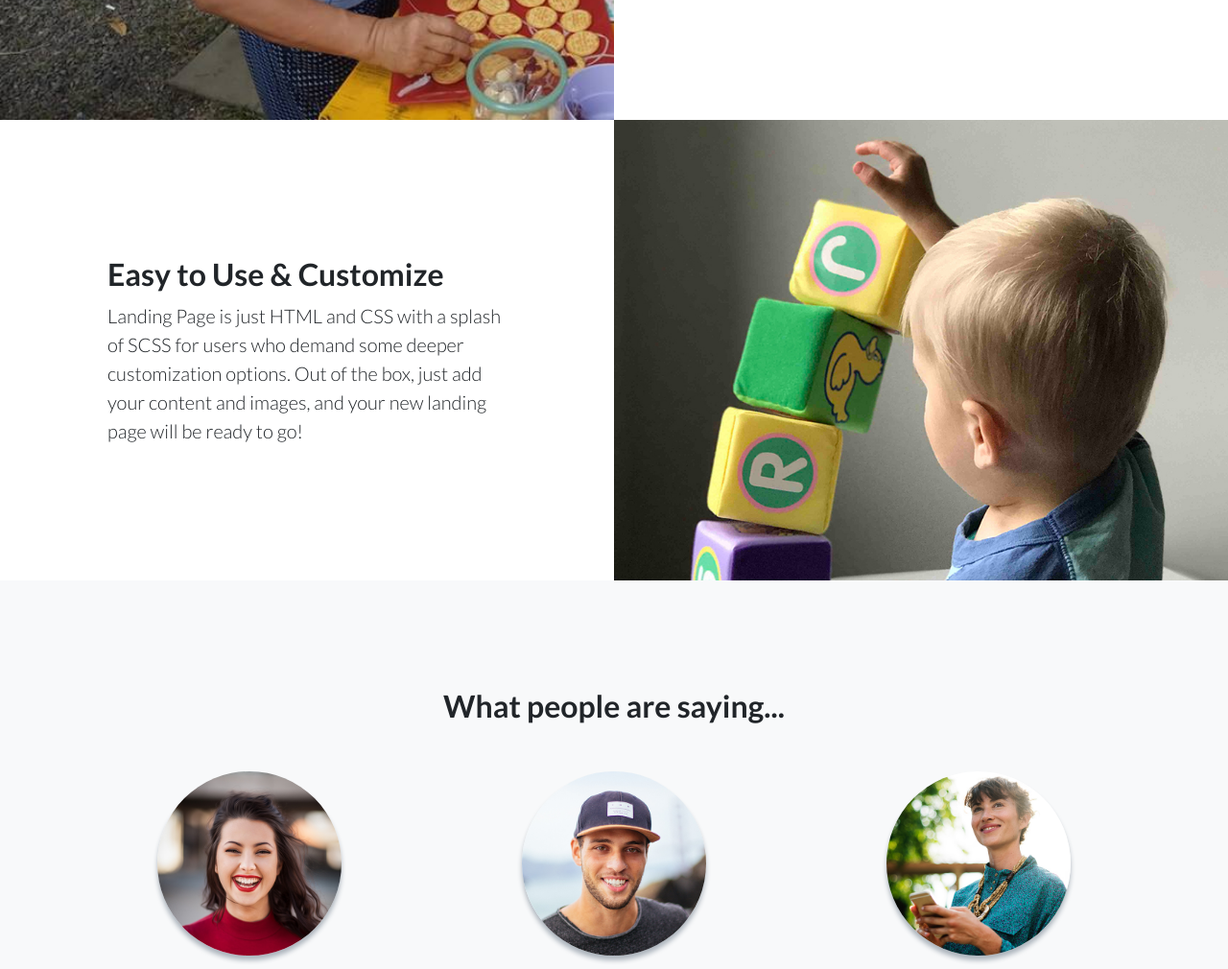
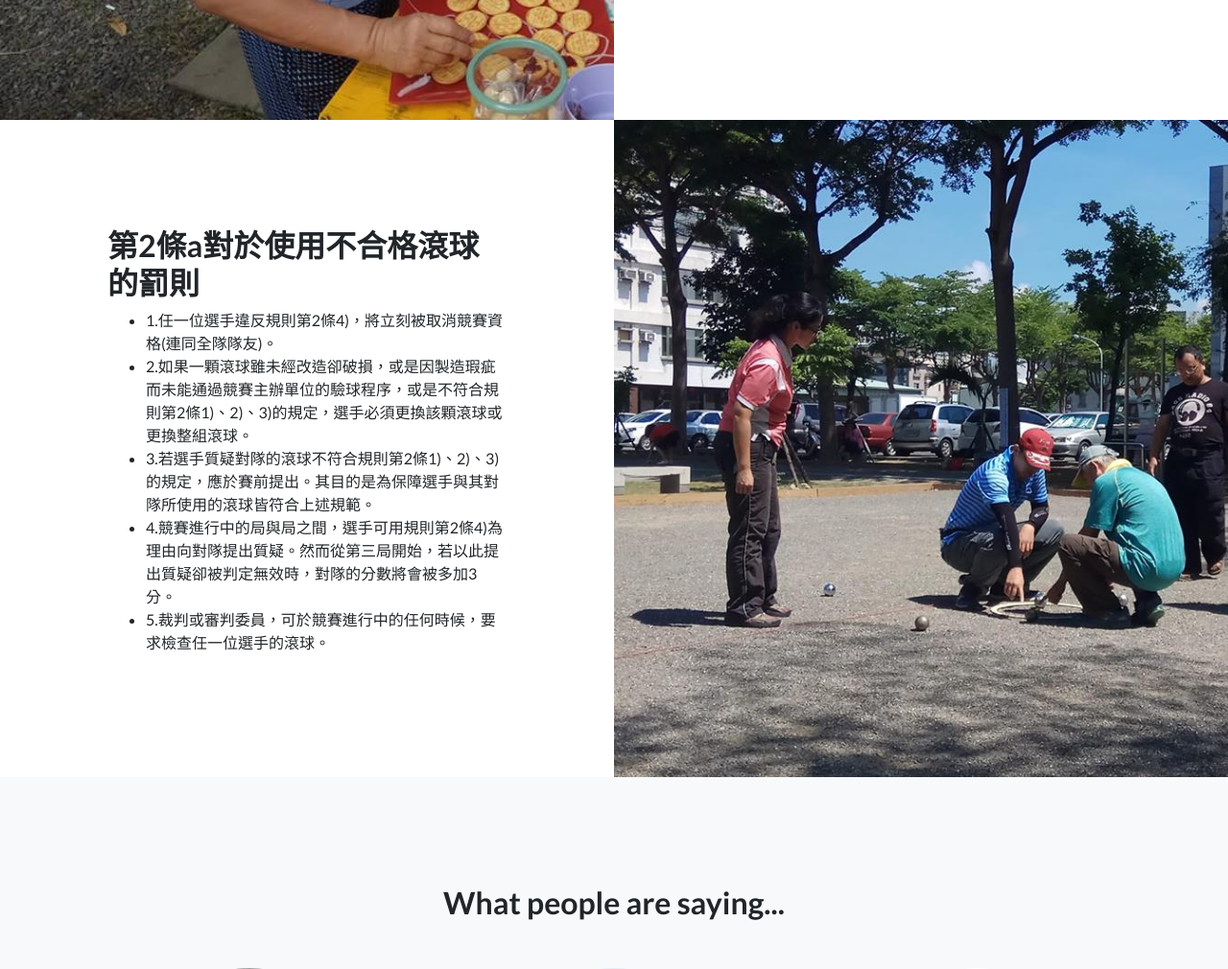
Before and after one commit to webugm/petanque2017, a plain HTML site: page index.html in a window 1280 px wide. Shown: the part 2203-3213 px from the top of the page at 96% size. Drawn offline with Linux system fonts and the light colour scheme.

Commit message:
20180524

```diff
--- a/index.html
+++ b/index.html
@@ -27,7 +27,6 @@
 
   <body>
     <!-- http://www.5ixuexiwang.com/str/compress.php -->
-    <!-- https://lookaside.fbsbx.com/file/2017%E6%B3%95%E5%BC%8F%E6%BB%BE%E7%90%83%28P%C3%A9tanque%29%E6%AD%A3%E5%BC%8F%E8%A6%8F%E5%89%87-%E5%9C%98%E9%AB%94%E8%B3%BD.pdf?token=AWw_9G4xke-CTzqQEswV03_LTEOdQkzjexN1mUjEGWPpK_2XEYR2On5-0Uzwf2RZrCRzZfGpNcLtq1i-iUgJdYNCrddYfmGu4wxboWgpN99VS1mW08Se3Wq3f5Mmkepo-Ts-PKPb8ozxTI9igYqz4oBz -->
 
     <!-- Navigation -->
     <nav class="navbar navbar-light bg-light static-top">
@@ -126,10 +125,18 @@ de Pétanque & Jeu Provençal, <strong>F.I.P.J.P.</strong> )認證合 格的「
           </div>
         </div>
         <div class="row no-gutters">
-          <div class="col-lg-6 order-lg-2 text-white showcase-img" style="background-image: url('img/bg-showcase-3.jpg');"></div>
+          <div class="col-lg-6 order-lg-2 text-white showcase-img" style="background-image: url('img/r2-1.jpg');"></div>
           <div class="col-lg-6 order-lg-1 my-auto showcase-text">
-            <h2>Easy to Use &amp; Customize</h2>
-            <p class="lead mb-0">Landing Page is just HTML and CSS with a splash of SCSS for users who demand some deeper customization options. Out of the box, just add your content and images, and your new landing page will be ready to go!</p>
+            <h2>第2條a對於使用不合格滾球的罰則</h2>
+            <p class="lead mb-0">
+              <ul>
+                <li>1.任一位選手違反規則第2條4)，將立刻被取消競賽資格(連同全隊隊友)。</li>
+                <li>2.如果一顆滾球雖未經改造卻破損，或是因製造瑕疵而未能通過競賽主辦單位的驗球程序，或是不符合規則第2條1)、2)、3)的規定，選手必須更換該顆滾球或更換整組滾球。</li>
+                <li>3.若選手質疑對隊的滾球不符合規則第2條1)、2)、3)的規定，應於賽前提出。其目的是為保障選手與其對隊所使用的滾球皆符合上述規範。</li>
+                <li> 4.競賽進行中的局與局之間，選手可用規則第2條4)為理由向對隊提出質疑。然而從第三局開始，若以此提出質疑卻被判定無效時，對隊的分數將會被多加3分。</li>
+                <li>5.裁判或審判委員，可於競賽進行中的任何時候，要求檢查任一位選手的滾球。</li>
+              </ul>
+           </p>
           </div>
         </div>
       </div>
```
Also changed, not shown: img/r2-1.jpg (added), 1 other file.
